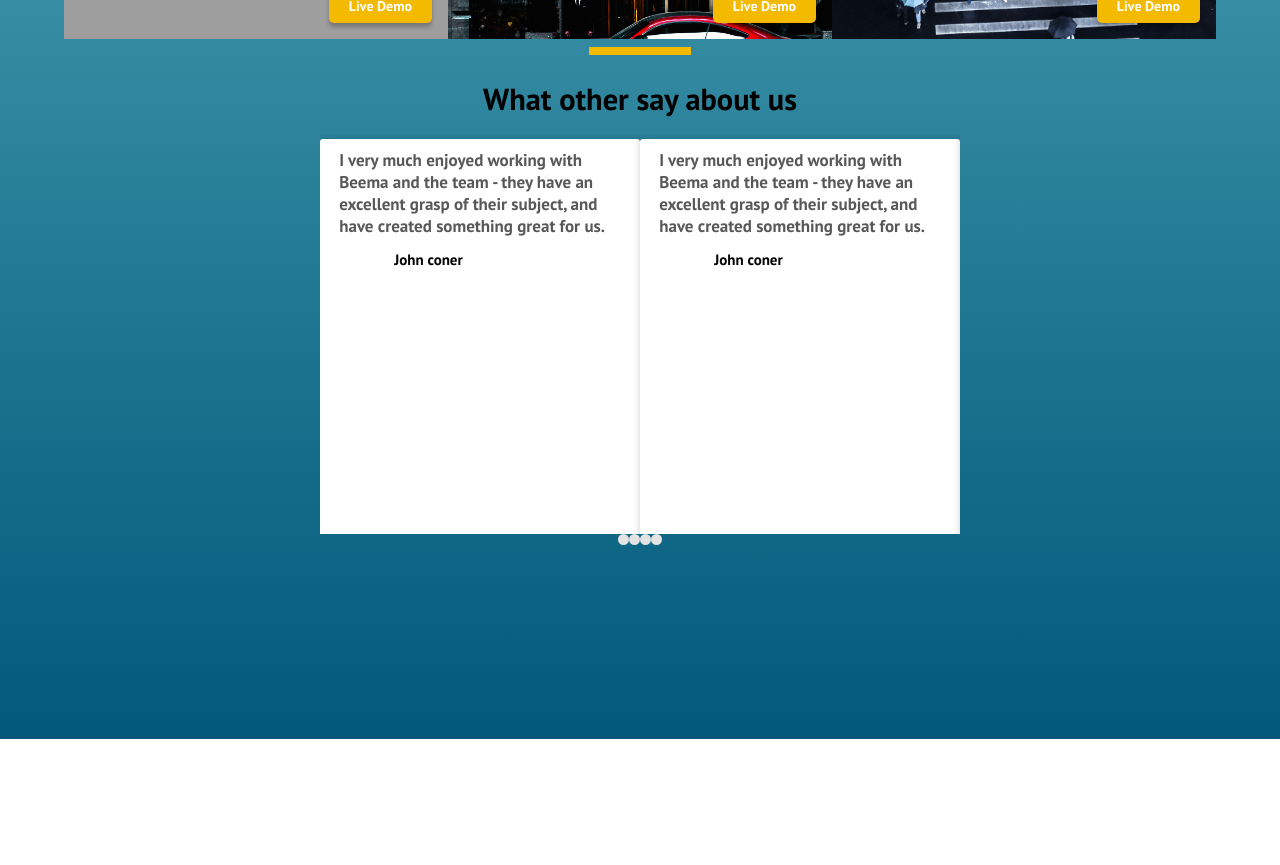
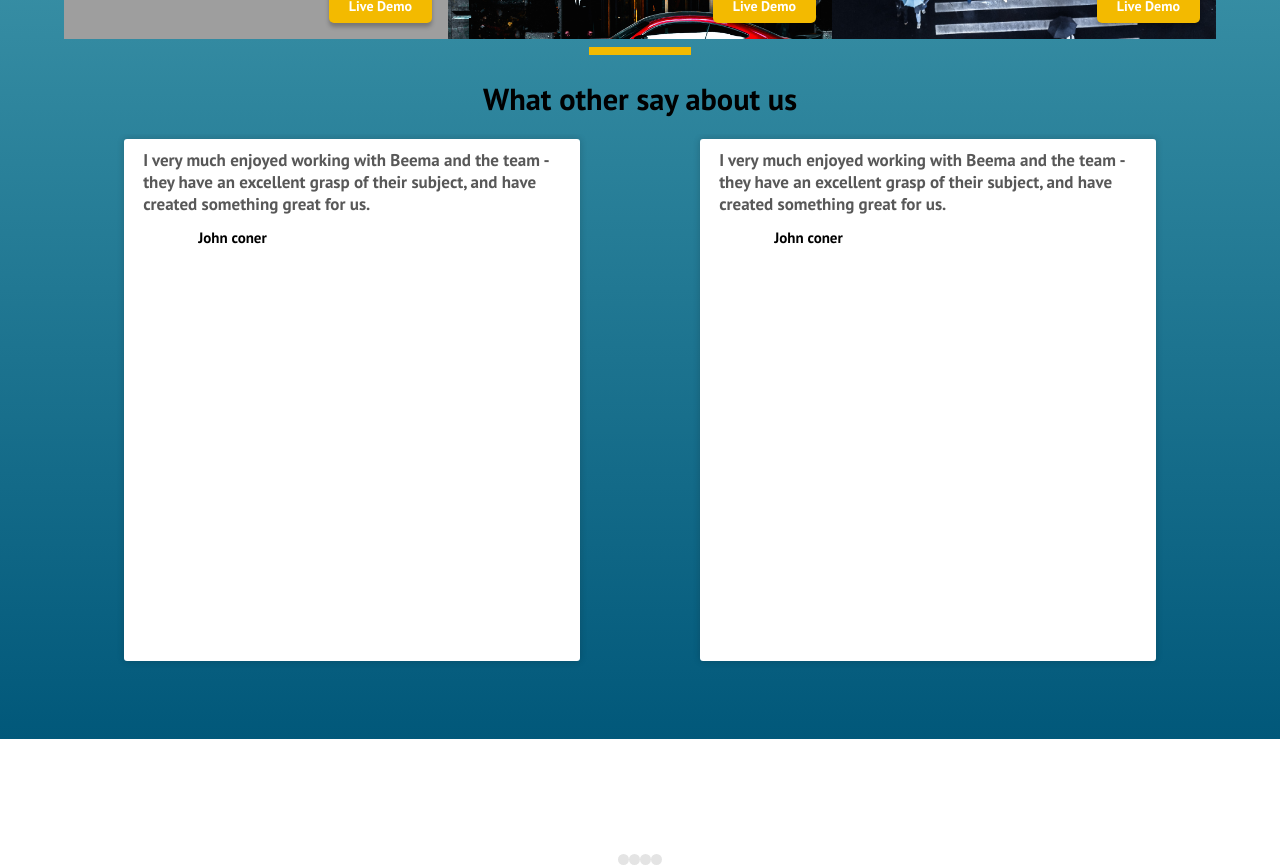
Before and after one commit to moeed1990/altadev, a React (Create React App) app: page / in a window 1280 px wide. Shown: the part 2620-3485 px from the top of the page. Before the commit the page ends 3359 px from the top, so only its background shows below. Built offline with nearby package versions, Linux system fonts and the light colour scheme; grey boxes are pictures that could not be loaded.

Commit message:
firstcommitreviewsectionchange

```diff
--- a/src/Components/ReviewCard.css
+++ b/src/Components/ReviewCard.css
@@ -1,6 +1,6 @@
 .reviewcard-container{
-    width: 350px;
-    height: 430px;
+    width: 456px;
+    height: 522px;
     background-color: #fff;
     box-shadow: 0px 0px 7px rgba(17, 17, 17, 0.2);
     border-radius: 3px;
--- a/src/Components/ReviewSection.css
+++ b/src/Components/ReviewSection.css
@@ -50,9 +50,27 @@
   }
 .carousel__inner-slide {
     display: flex;
-    justify-content: center;
+    justify-content: space-evenly;
   }
 
+.carousel-container{
+    display: flex;
+    flex-direction: column;
+    width: 100%;
+    flex-wrap:wrap;
+    justify-content: center;
+    align-content: center;
+}
+
 .carousel{
-    width: 50%;
+    width: 90%;
+    display: flex;
+    flex-direction: column;
+    justify-content: space-around;
+    align-content: center;
 }
+
+carousel__slide{
+    display: flex;
+    flex-direction: column;
+}
--- a/src/Components/ReviewSection.js
+++ b/src/Components/ReviewSection.js
@@ -11,7 +11,8 @@
         <div className='review-container'>
             <hr className='heading-separator'/>
             <div className="review-title">What other say about us</div>
-                <CarouselProvider
+            <div className='carousel-container'>
+              <CarouselProvider
         naturalSlideWidth={200}
         naturalSlideHeight={250}
         totalSlides={4}
@@ -50,6 +51,7 @@
         </Slider>
         <DotGroup />
       </CarouselProvider>
+            </div>
         </div>
     );
 }
```
